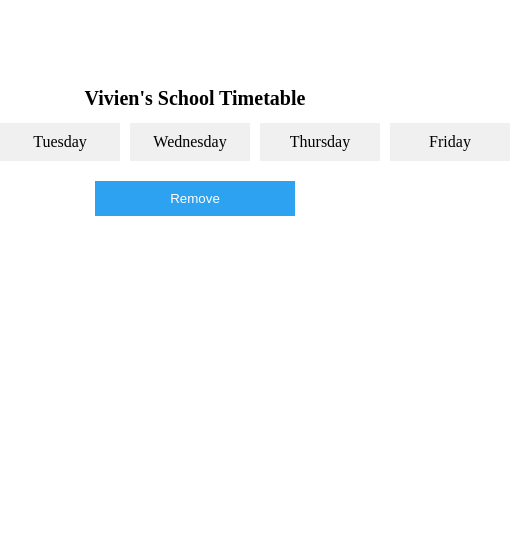
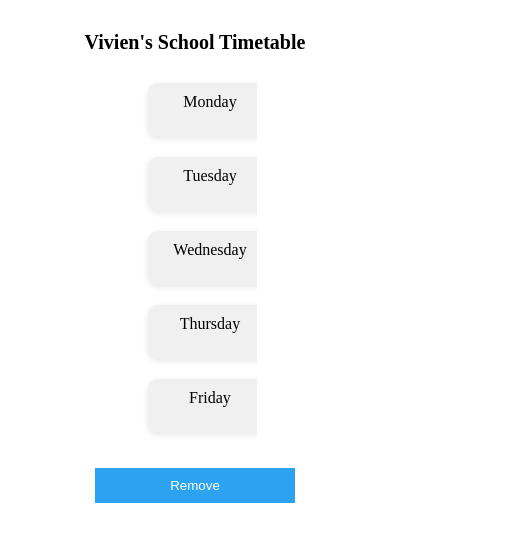
Before and after one commit to deiRud/school-timetable-app, a Vue app: page / in a window 390 px wide. Shown: the top 542 px of the page, 520 px wide, since content can reach past the window. Built offline with nearby package versions, Linux system fonts and the light colour scheme.

Commit message:
added responsiveness

```diff
--- a/src/components/Timetable.vue
+++ b/src/components/Timetable.vue
@@ -18,7 +18,6 @@
         <button @click="clearSelection">Back to Week View</button>
     </div>
 
-    <div v-else>
     <div class="carousel">
   <div
     class="day"
@@ -28,9 +27,18 @@
     :class="{ 'active': selectedDay === day }"
   >
     {{ day }}
+    <ul>
+      <li
+        v-for="subject in timetable[day]"
+        :key="subject.name + subject.startTime"
+        class="subject-preview"
+      >
+        {{ subject.startTime }} - {{ subject.endTime }}: {{ subject.name }}
+      </li>
+    </ul>
   </div>
 </div>
-      </div>
+
 
       <div class="remove-button-container">
         <button @click="removeSelectedSubjects" class="remove-btn">Remove</button>
@@ -126,24 +134,29 @@ export default {
 .carousel {
   display: flex;
   overflow-x: auto;
+  gap: 20px;
+  padding: 10px;
 }
+
 .day {
-  flex-shrink: 0;
-  width: 100px;
-  margin-right: 10px;
+  flex: 0 0 auto;
+  min-width: 200px;
   padding: 10px;
-  text-align: center;
   background-color: #f0f0f0;
+  border-radius: 10px;
+  box-shadow: 0 2px 6px rgba(0,0,0,0.1);
   cursor: pointer;
+  transition: transform 0.3s ease;
 }
 
 .day:hover {
   background-color: #e0e0e0;
+  transform: scale(1.05);
 }
 
 .active {
-  transform: scale(1.5); /* Zoom in the active day */
-  z-index: 1; /* Bring the active day to the front */
+  border: 2px solid #2ca2f0;
+  background-color: #d0eaff;
 }
 
 .inline-form {
@@ -160,6 +173,11 @@ export default {
   margin-right: 10px;
   padding: 5px;
   background-color: #f0f0f0;
+}
+
+.subject-preview {
+  font-size: 0.9em;
+  text-align: left;
 }
 
 .inline-form input,
@@ -214,6 +232,26 @@ export default {
     font-size: 24px;
   }
 
+  .carousel {
+    flex-wrap: wrap;
+    justify-content: center;
+    overflow-x: hidden;
+  }
+
+  .day {
+    min-width: 150px;
+    margin: 5px;
+    text-align: center;
+  }
+
+  .zoomed {
+    font-size: 1.5em;
+  }
+
+  .subject-preview {
+    font-size: 0.8em;
+  }
+
   .inline-form select,
   .inline-form input,
   .inline-form button {
@@ -228,6 +266,27 @@ export default {
     font-size: 20px;
   }
 
+  .carousel {
+    flex-direction: column;
+    gap: 10px;
+  }
+  .day {
+    width: 100%;
+    min-width: 100%;
+  }
+
+  .zoomed {
+    font-size: 1.2em;
+  }
+
+  .inline-form input,
+  .inline-form select,
+  .inline-form button {
+    width: 100%;
+    padding: 12px;
+    margin-bottom: 10px;
+  }
+
   .inline-form {
     flex-direction: column;
     align-items: stretch;
```
Lines whose indentation alone changed are shown as unchanged.
